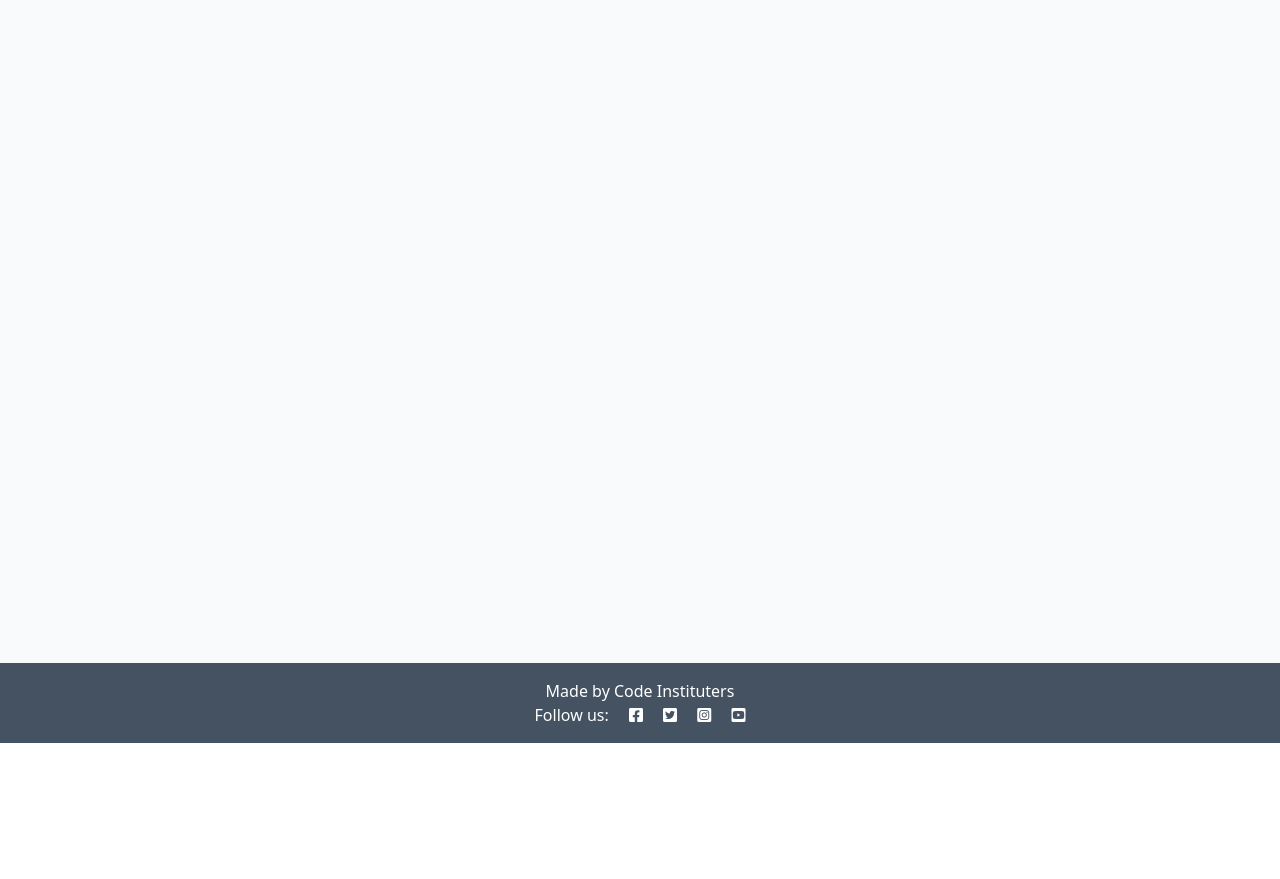
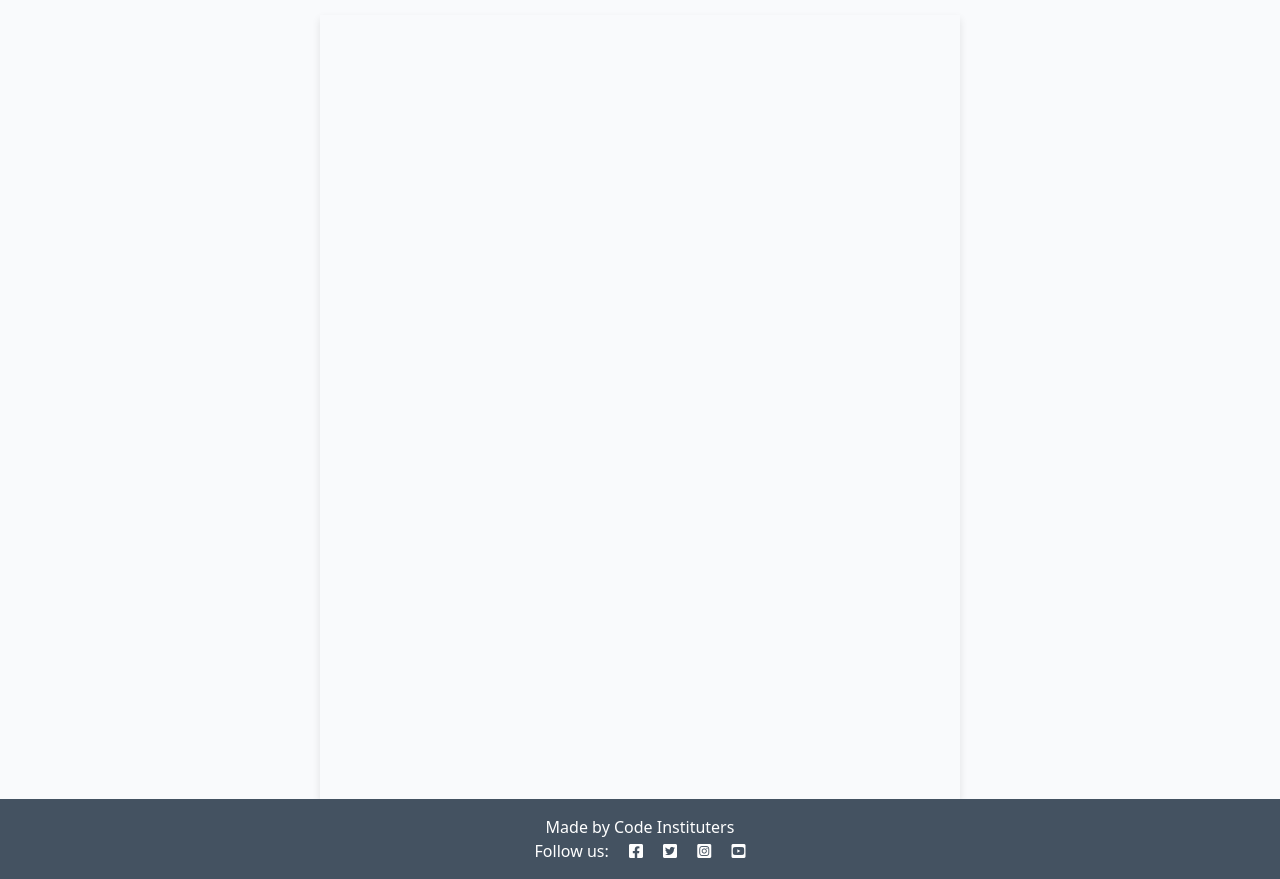
Before and after one commit to ItsTheBravo/PP4_Forums, a Django app: page / in a window 1280 px wide. Shown: the part 57-936 px from the top of the page. Before the commit the page ends 800 px from the top, so only its background shows below. Run offline with Django 3.2, Linux system fonts and the light colour scheme; data that the repository does not hold is empty.

Commit message:
update home page layout styling, update post styles

```diff
--- a/static/css/style.css
+++ b/static/css/style.css
@@ -140,3 +140,7 @@ body {
     background: transparent;
     border: none;
 }
+
+.main-column {
+    box-shadow: 0 4px 8px rgba(0, 0, 0, 0.1);
+}
--- a/templates/index.html
+++ b/templates/index.html
@@ -2,14 +2,17 @@
 
 {% block content %}
 
-<div class="container-fluid">
-    <div class="row">
-
+<div class="container-fluid justify-content-center">
+    <div class="row justify-content-center min-vh-100">
+        <!-- Left Column -->
+        <div class="col-md-3 mt-3 left-column">
+            <!-- Left column content -->
+        </div>
         <!-- Blog Entries Column -->
-        <div class="col-12 mt-3 left">
+        <div class="col-md-6 mt-3 main-column">
             <div class="col">
                 {% for post in post_list %}
-                <div class="card mb-3" style="max-width: 540px; border: 1px solid gray;">
+                <div class="card mb-3" style="border: 1px solid gray;">
                     <div class="row g-0">
                         <div class="col-md-4">
                             <img src="https://codeinstitute.s3.amazonaws.com/fullstack/blog/default.jpg" class="
@@ -40,6 +43,9 @@
 
             </div>
         </div>
+        <div class="col-md-3 mt-3 right-column">
+            <!-- Right column content -->
+        </div>
     </div>
     {% if is_paginated %}
     <nav aria-label="Page navigation">
```
